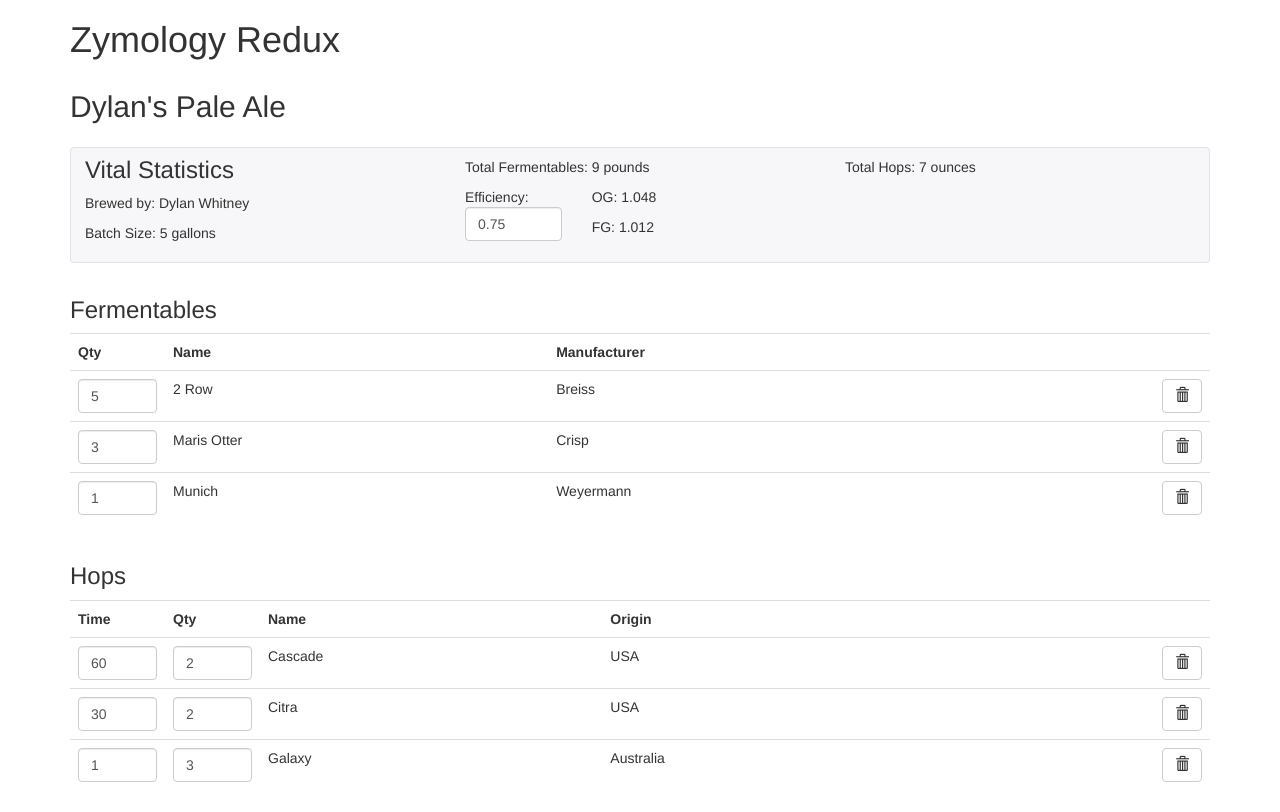
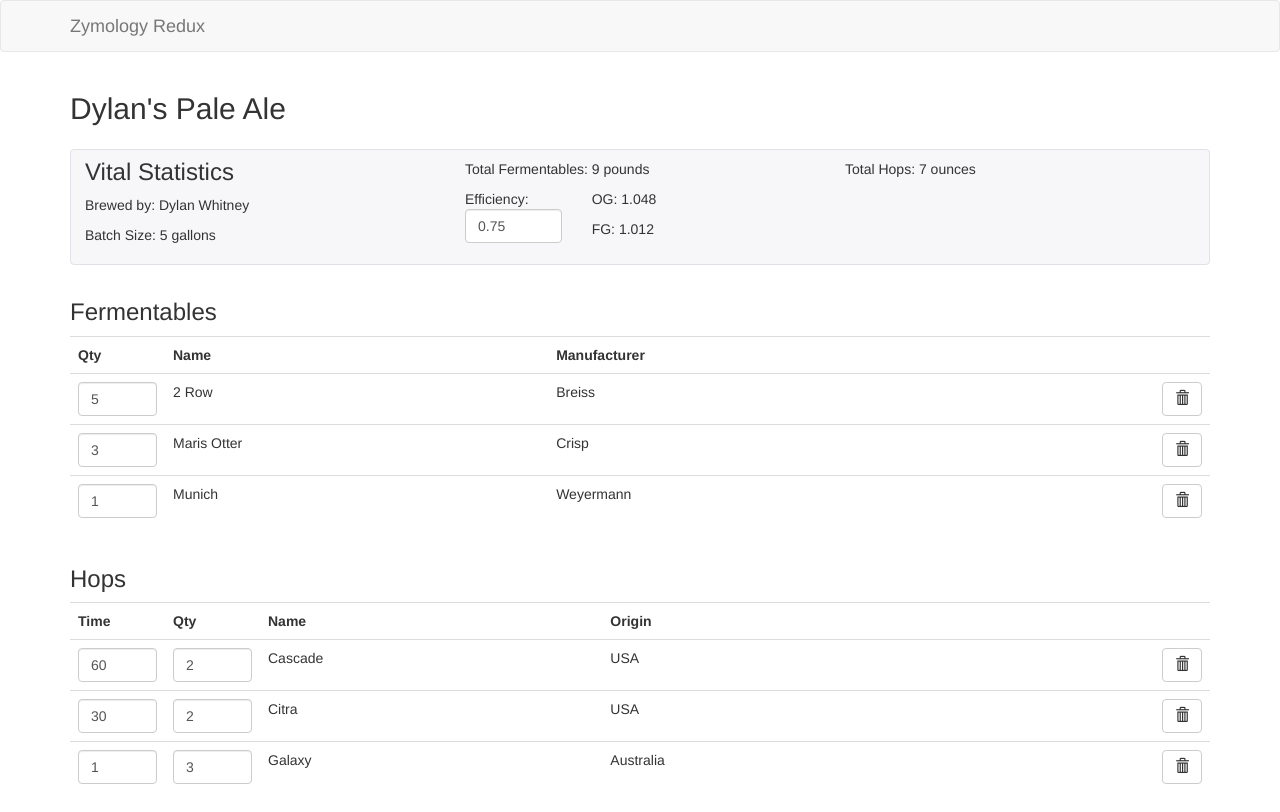
Before and after one commit to OwlbearMedia/zymology-redux, a website: page app/index.html in a window 1280 px wide. Drawn offline with Linux system fonts and the light colour scheme.

Commit message:
Adding nav

```diff
--- a/app/index.html
+++ b/app/index.html
@@ -10,9 +10,11 @@
 	<script src="/scripts/zymology-redux.js"></script>
 </head>
 <body>
-	<div class="container">
-		<h1>Zymology Redux</h1>
-	</div>
+	<nav class="navbar navbar-default" role="navigation">
+		<div class="container">
+			<a class="navbar-brand" href="/">Zymology Redux</a>
+		</div>
+	</nav>
 	<div ng-controller="recipeCtrl">
 		<div class="container">
 			<h2>{{ recipe.name }}</h2>
```
